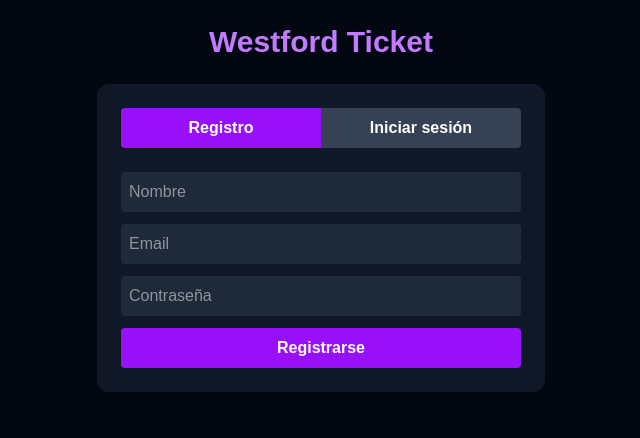
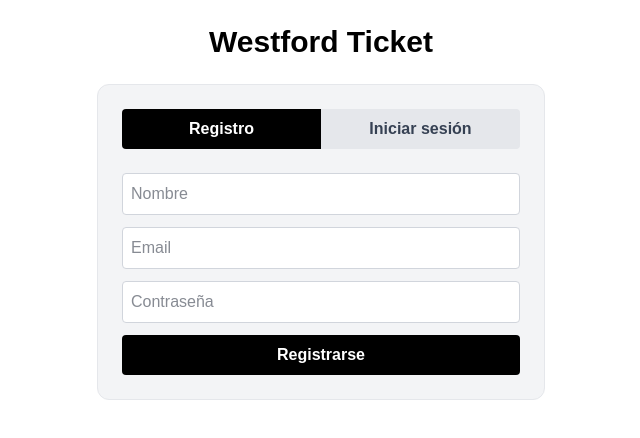
Before and after one commit to jizaac24-sketch/tikzet-panama, a Next.js app in the folder web/: page / in a window 1280 px wide. Shown: the top 438 px of the page, without its empty margins (319-959 px from the left). Built offline with nearby package versions, Linux system fonts and the light colour scheme.

Commit message:
cambiar colores a blanco y negro

```diff
--- a/web/app/page.js
+++ b/web/app/page.js
@@ -74,32 +74,32 @@ export default function Home() {
   }
 
   return (
-    <main className="min-h-screen bg-gray-950 text-white p-6">
-      <h1 className="text-3xl font-bold text-center mb-6 text-purple-400">Westford Ticket</h1>
+    <main className="min-h-screen bg-white text-gray-900 p-6">
+      <h1 className="text-3xl font-bold text-center mb-6 text-black">Westford Ticket</h1>
 
-      {mensaje && <p className="text-center text-green-400 mb-4">{mensaje}</p>}
+      {mensaje && <p className="text-center text-gray-600 mb-4">{mensaje}</p>}
 
       {vista === 'inicio' && (
-        <div className="max-w-md mx-auto bg-gray-900 p-6 rounded-xl">
+        <div className="max-w-md mx-auto bg-gray-100 p-6 rounded-xl border border-gray-200">
           <div className="flex mb-6">
-            <button onClick={() => setModo('registro')} className={`flex-1 p-2 rounded-l font-bold ${modo === 'registro' ? 'bg-purple-600' : 'bg-gray-700'}`}>Registro</button>
-            <button onClick={() => setModo('login')} className={`flex-1 p-2 rounded-r font-bold ${modo === 'login' ? 'bg-purple-600' : 'bg-gray-700'}`}>Iniciar sesión</button>
+            <button onClick={() => setModo('registro')} className={`flex-1 p-2 rounded-l font-bold ${modo === 'registro' ? 'bg-black text-white' : 'bg-gray-200 text-gray-700'}`}>Registro</button>
+            <button onClick={() => setModo('login')} className={`flex-1 p-2 rounded-r font-bold ${modo === 'login' ? 'bg-black text-white' : 'bg-gray-200 text-gray-700'}`}>Iniciar sesión</button>
           </div>
 
           {modo === 'registro' && (
             <form onSubmit={registrar} className="flex flex-col gap-3">
-              <input name="nombre" placeholder="Nombre" className="p-2 rounded bg-gray-800" required />
-              <input name="email" type="email" placeholder="Email" className="p-2 rounded bg-gray-800" required />
-              <input name="password" type="password" placeholder="Contraseña" className="p-2 rounded bg-gray-800" required />
-              <button className="bg-purple-600 p-2 rounded font-bold hover:bg-purple-700">Registrarse</button>
+              <input name="nombre" placeholder="Nombre" className="p-2 rounded border border-gray-300 bg-white text-gray-900" required />
+              <input name="email" type="email" placeholder="Email" className="p-2 rounded border border-gray-300 bg-white text-gray-900" required />
+              <input name="password" type="password" placeholder="Contraseña" className="p-2 rounded border border-gray-300 bg-white text-gray-900" required />
+              <button className="bg-black text-white p-2 rounded font-bold hover:bg-gray-800">Registrarse</button>
             </form>
           )}
 
           {modo === 'login' && (
             <form onSubmit={login} className="flex flex-col gap-3">
-              <input name="email" type="email" placeholder="Email" className="p-2 rounded bg-gray-800" required />
-              <input name="password" type="password" placeholder="Contraseña" className="p-2 rounded bg-gray-800" required />
-              <button className="bg-purple-600 p-2 rounded font-bold hover:bg-purple-700">Iniciar sesión</button>
+              <input name="email" type="email" placeholder="Email" className="p-2 rounded border border-gray-300 bg-white text-gray-900" required />
+              <input name="password" type="password" placeholder="Contraseña" className="p-2 rounded border border-gray-300 bg-white text-gray-900" required />
+              <button className="bg-black text-white p-2 rounded font-bold hover:bg-gray-800">Iniciar sesión</button>
             </form>
           )}
         </div>
@@ -107,33 +107,33 @@ export default function Home() {
 
       {vista === 'dashboard' && (
         <div className="max-w-md mx-auto flex flex-col gap-4">
-          <div className="bg-gray-900 p-6 rounded-xl">
-            <h2 className="text-xl font-bold mb-4">Crear evento</h2>
+          <div className="bg-gray-100 p-6 rounded-xl border border-gray-200">
+            <h2 className="text-xl font-bold mb-4 text-black">Crear evento</h2>
             <form onSubmit={crearEvento} className="flex flex-col gap-3">
-              <input name="nombre" placeholder="Nombre del evento" className="p-2 rounded bg-gray-800" required />
-              <input name="fecha" type="datetime-local" className="p-2 rounded bg-gray-800" required />
-              <input name="lugar" placeholder="Lugar" className="p-2 rounded bg-gray-800" required />
-              <input name="precio" type="number" placeholder="Precio (USD)" className="p-2 rounded bg-gray-800" required />
-              <input name="capacidad" type="number" placeholder="Capacidad" className="p-2 rounded bg-gray-800" />
-              <button className="bg-purple-600 p-2 rounded font-bold hover:bg-purple-700">Crear evento</button>
+              <input name="nombre" placeholder="Nombre del evento" className="p-2 rounded border border-gray-300 bg-white text-gray-900" required />
+              <input name="fecha" type="datetime-local" className="p-2 rounded border border-gray-300 bg-white text-gray-900" required />
+              <input name="lugar" placeholder="Lugar" className="p-2 rounded border border-gray-300 bg-white text-gray-900" required />
+              <input name="precio" type="number" placeholder="Precio (USD)" className="p-2 rounded border border-gray-300 bg-white text-gray-900" required />
+              <input name="capacidad" type="number" placeholder="Capacidad" className="p-2 rounded border border-gray-300 bg-white text-gray-900" />
+              <button className="bg-black text-white p-2 rounded font-bold hover:bg-gray-800">Crear evento</button>
             </form>
           </div>
-          <button onClick={verEventos} className="bg-gray-700 p-3 rounded-xl font-bold hover:bg-gray-600">Ver eventos publicados</button>
-          <button onClick={() => { setToken(''); setVista('inicio'); setMensaje(''); }} className="text-red-400 hover:underline text-sm">Cerrar sesión</button>
+          <button onClick={verEventos} className="bg-gray-200 text-gray-900 p-3 rounded-xl font-bold hover:bg-gray-300">Ver eventos publicados</button>
+          <button onClick={() => { setToken(''); setVista('inicio'); setMensaje(''); }} className="text-gray-500 hover:underline text-sm">Cerrar sesión</button>
         </div>
       )}
 
       {vista === 'eventos' && (
         <div className="max-w-2xl mx-auto">
-          <button onClick={() => setVista('dashboard')} className="mb-4 text-purple-400 hover:underline">← Volver</button>
-          <h2 className="text-xl font-bold mb-4">Eventos disponibles</h2>
-          {eventos.length === 0 && <p className="text-gray-400">No hay eventos publicados aún.</p>}
+          <button onClick={() => setVista('dashboard')} className="mb-4 text-gray-600 hover:underline">← Volver</button>
+          <h2 className="text-xl font-bold mb-4 text-black">Eventos disponibles</h2>
+          {eventos.length === 0 && <p className="text-gray-500">No hay eventos publicados aún.</p>}
           {eventos.map(ev => (
-            <div key={ev.id} className="bg-gray-900 p-4 rounded-xl mb-3">
-              <h3 className="font-bold text-lg">{ev.nombre}</h3>
-              <p className="text-gray-400">{ev.lugar} — {new Date(ev.fecha).toLocaleDateString()}</p>
-              <p className="text-purple-400 font-bold">${ev.precio}</p>
-              <button onClick={() => comprarEntrada(ev.id)} className="mt-2 bg-purple-600 px-4 py-2 rounded hover:bg-purple-700">Comprar entrada</button>
+            <div key={ev.id} className="bg-gray-100 p-4 rounded-xl mb-3 border border-gray-200">
+              <h3 className="font-bold text-lg text-black">{ev.nombre}</h3>
+              <p className="text-gray-500">{ev.lugar} — {new Date(ev.fecha).toLocaleDateString()}</p>
+              <p className="text-gray-800 font-bold">${ev.precio}</p>
+              <button onClick={() => comprarEntrada(ev.id)} className="mt-2 bg-black text-white px-4 py-2 rounded hover:bg-gray-800">Comprar entrada</button>
             </div>
           ))}
           <div id="qr-zona" className="mt-6 flex justify-center"></div>
```
